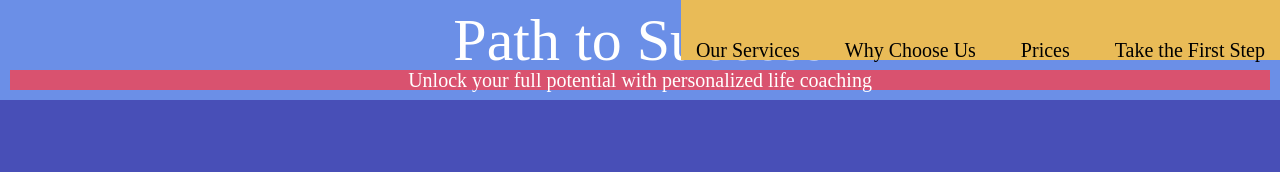
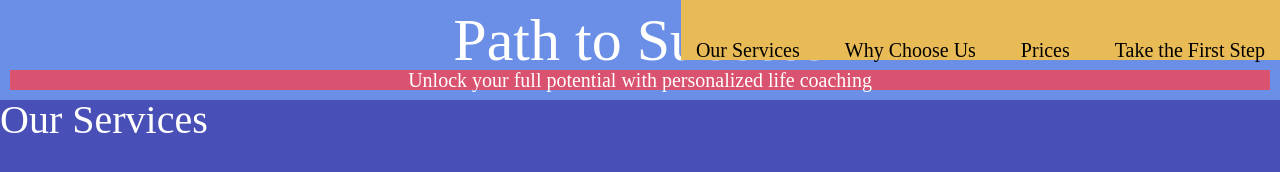
Before and after one commit to SebMezaTor/path-to-success, a plain HTML site: page index.html in a window 1280 px wide. Drawn offline with Linux system fonts and the light colour scheme; a web font is replaced by a local one.

Commit message:
Updated Index file
Added an h2 tag for the services content.

```diff
--- a/index.html
+++ b/index.html
@@ -20,6 +20,7 @@ November 11, 2024
             <h1>Path to Success</h1>
             <p>Unlock your full potential with personalized life coaching</p>
             </header>
+
             <nav>
                 <h2>Main Navigation</h2>
                 <ul>
@@ -30,5 +31,10 @@ November 11, 2024
                 </ul>
             </nav>
 
+            <main>
+                <section>
+                <h2>Our Services</h2>
+            </main>
+
     </body>
 </html>
```
